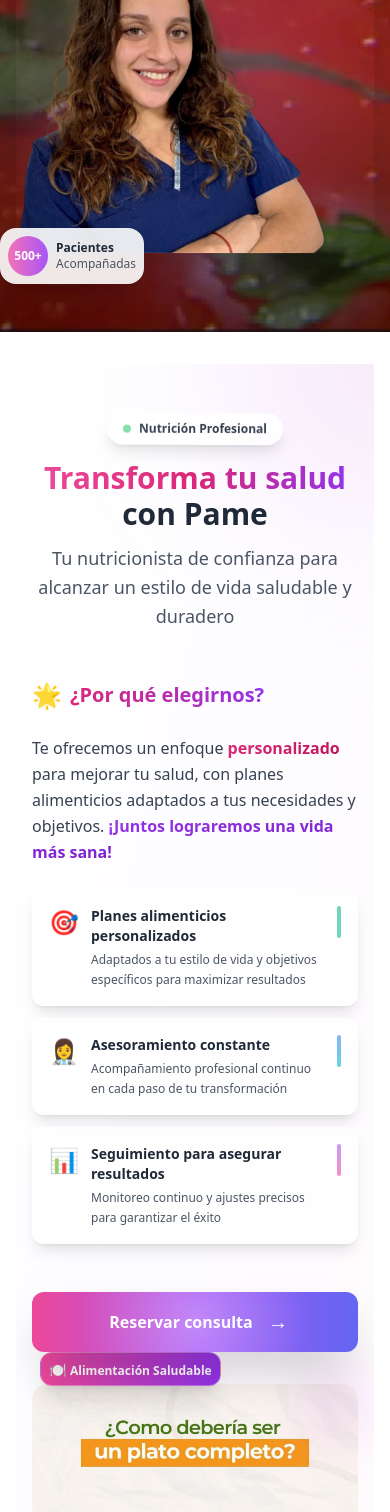
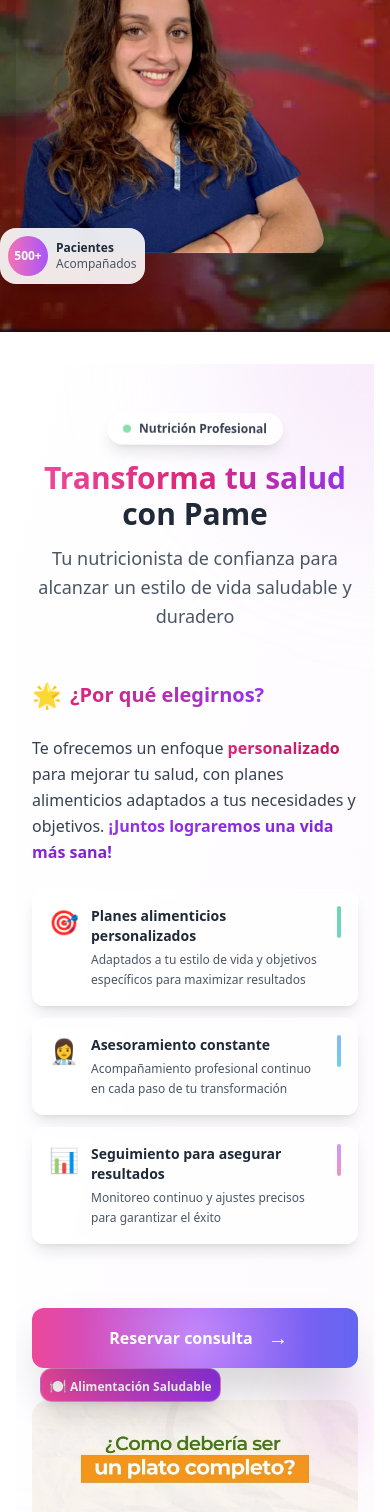
Before and after one commit to 31pablo05/NutricionistaPamelaWeissberg, a React (Vite) app: page / in a window 390 px wide. Shown: the part 928-2440 px from the top of the page. Built offline with nearby package versions, Linux system fonts and the light colour scheme.

Commit message:
ajuste badajje y boton consulta

```diff
--- a/src/components/home/Banner.jsx
+++ b/src/components/home/Banner.jsx
@@ -334,7 +334,7 @@ const Banner = () => {
                 </div>
                 <div className="whitespace-nowrap">
                   <p className="font-semibold text-gray-800 text-xs lg:text-sm">Pacientes</p>
-                  <p className="text-xs text-gray-600">Acompañadas</p>
+                  <p className="text-xs text-gray-600">Acompañados</p>
                 </div>
               </div>
             </motion.div>
--- a/src/components/home/SectionFood.jsx
+++ b/src/components/home/SectionFood.jsx
@@ -401,8 +401,13 @@ const SectionFoodNutritionist = () => {
 
             {/* Call to action button ultra-mejorado */}
             <motion.div
-              className="pt-6 sm:pt-8 lg:pt-12"
+              className="pt-10 sm:pt-8 lg:pt-12"
               variants={animationVariants.item}
+              /*
+                En mobile (pantallas pequeñas), aumentamos el padding-top para dar más espacio
+                entre el botón y el badge de 'Alimentación Saludable'.
+                En sm:pt-8 y lg:pt-12 se mantiene igual, pero en mobile (por defecto) se aumenta a pt-10.
+              */
             >
               <motion.button
                 onClick={handleReservationClick}
```
